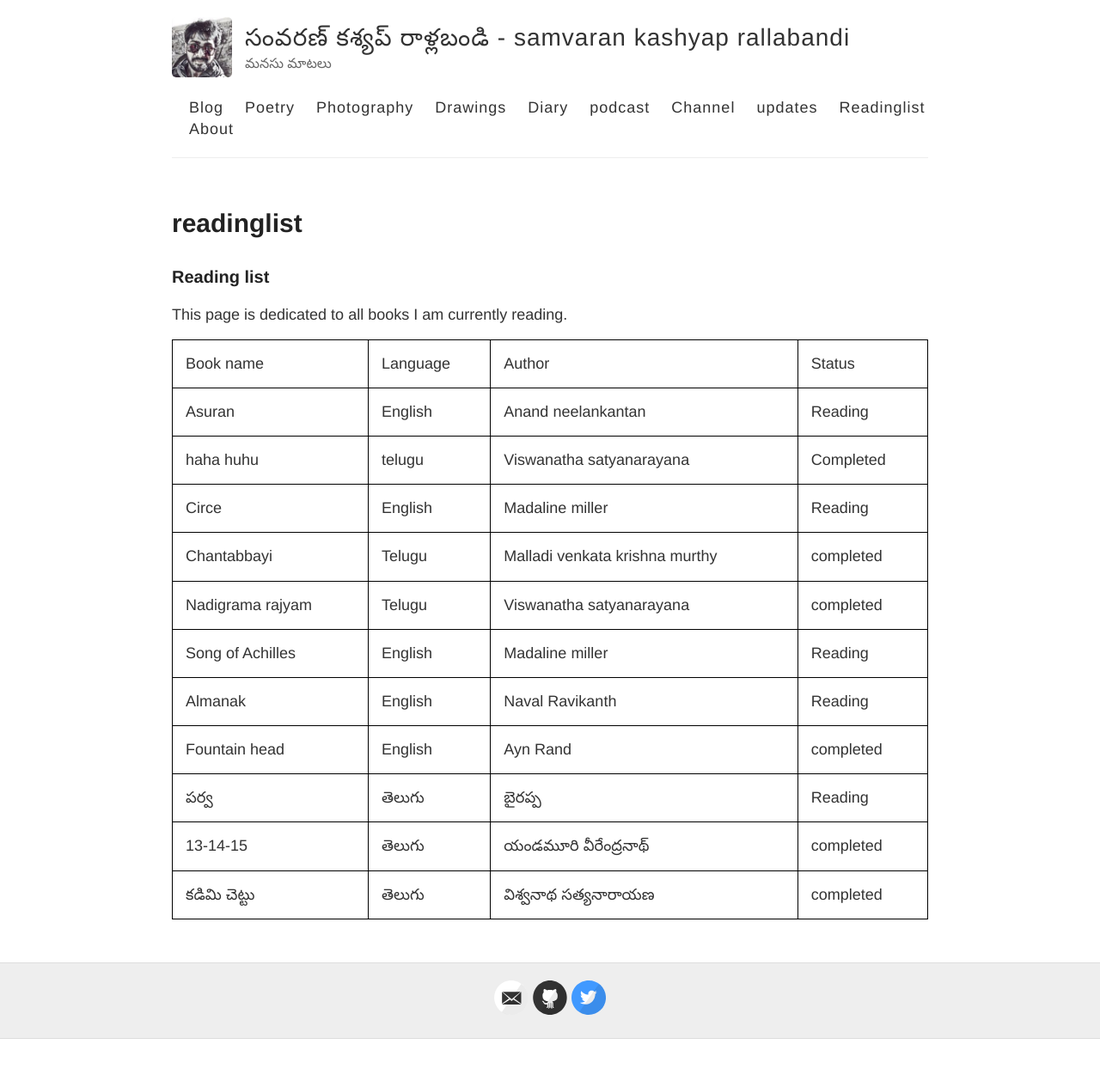
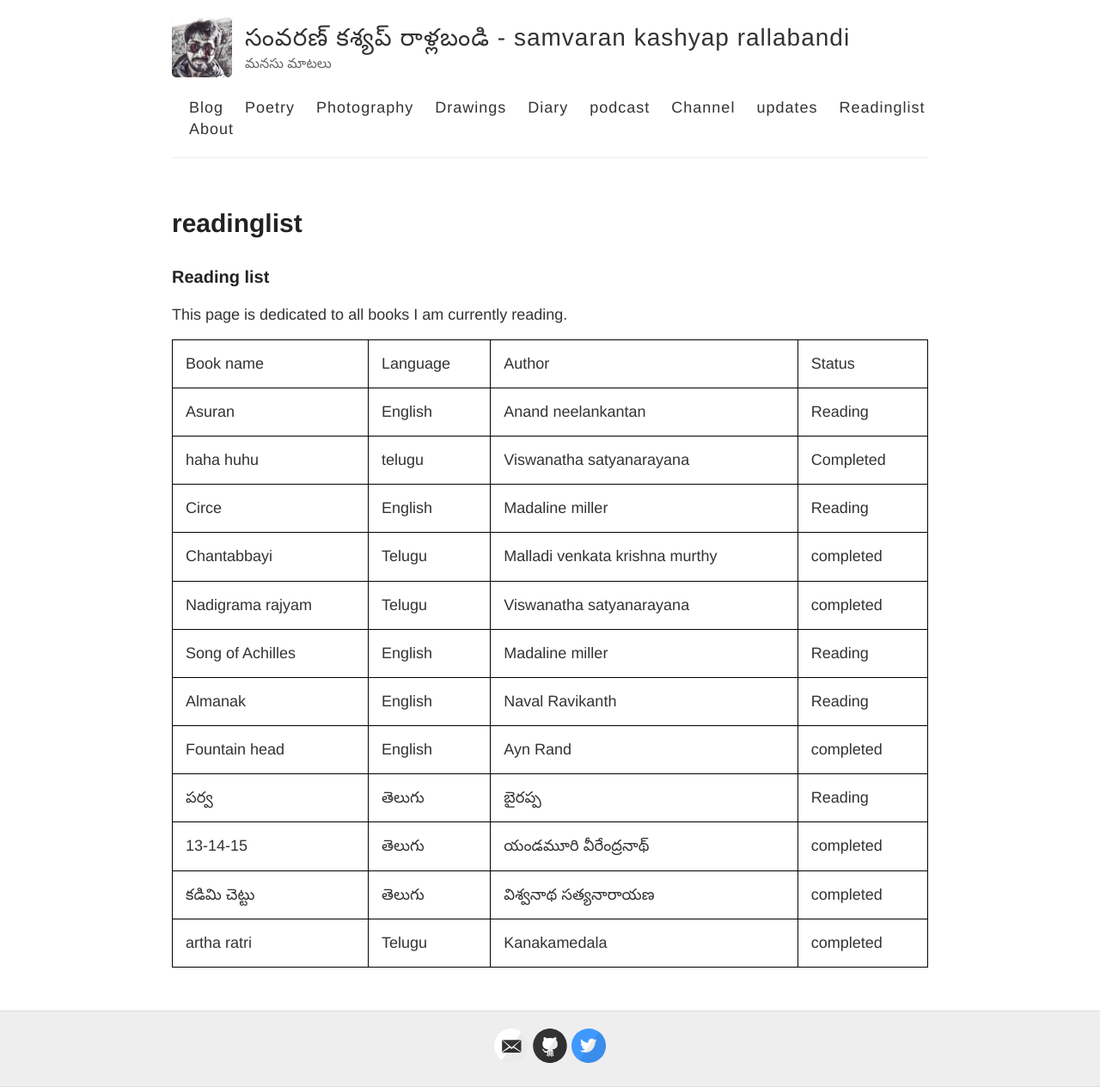
Before and after one commit to rsk/rsk.github.io, a Jekyll site: the page built from readinglist.md, in a window 1280 px wide. Shown: the whole page at 86% size. Built offline with Jekyll 4.4.1, drawn with Linux system fonts in a browser that asks for light colours; comment, search, counter and statistics services are not loaded; before the commit the page ends 1209 px from its top, so only the background shows below that.

Commit message:
Update readinglist.md

```diff
--- a/readinglist.md
+++ b/readinglist.md
@@ -102,7 +102,12 @@ This page is dedicated to all books I am currently reading.
     <td>విశ్వనాథ సత్యనారాయణ  </td>
     <td>completed</td>
   </tr>
-
+  <tr>
+    <td>artha ratri</td>
+    <td>Telugu</td>
+    <td>Kanakamedala</td>
+    <td>completed</td>
+  </tr>
 
 
 </table>
```
